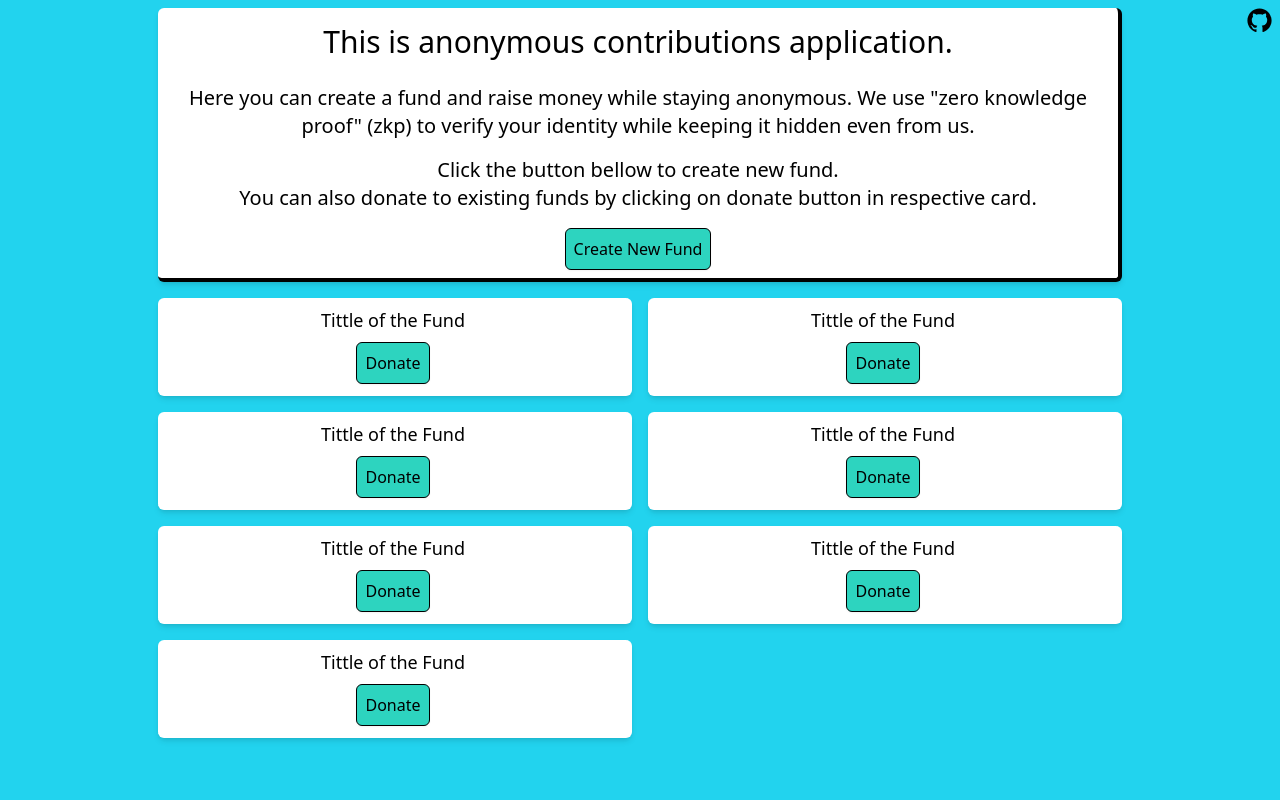
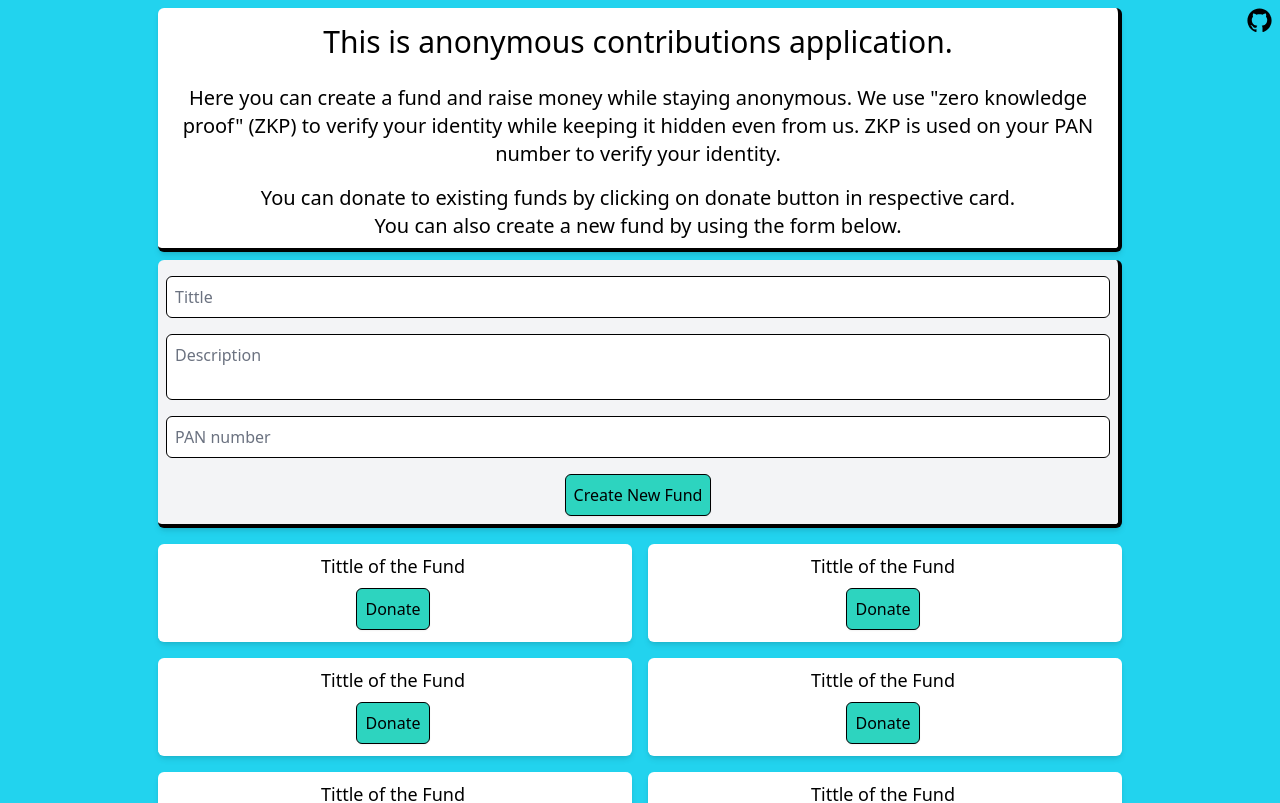
Before and after one commit to nisargsc/contribution-app, a Next.js app: page / in a window 1280 px wide. Shown: the top 803 px of the page. Built offline with nearby package versions, Linux system fonts and the light colour scheme.

Commit message:
new fund form added

```diff
--- a/components/donation_card.js
+++ b/components/donation.js
@@ -1,4 +1,4 @@
-const DonationCard = ({i}) => {
+const Donation = ({i}) => {
     return (
         <div className="m-1 flex border border-gray-400 bg-white rounded-md shadow-sm">
             <span className="m-2"> Amount of {i} added to the fund </span>
@@ -6,4 +6,4 @@ const DonationCard = ({i}) => {
         )
     }
 
-export default DonationCard;
+export default Donation;
--- /dev/null
+++ b/components/newfundform_card.js
@@ -0,0 +1,14 @@
+const NewFundFormCard = () => {
+    return (
+            <div className="newfundform-card flex flex-col pt-2">
+                <input type="text" placeholder="Tittle" className="input"></input>
+                <textarea type="text" placeholder="Description" className="input min-h-[3.5rem] resize-none focus:resize-y overflow-y-auto"></textarea>
+                <input type="password" placeholder="PAN number" className="input"></input>
+                <div className="flex justify-center">
+                    <button className="button font-medium"> <a> Create New Fund </a></button>
+                </div>
+            </div>
+        )
+    }
+
+export default NewFundFormCard;
--- a/components/tittle_card.js
+++ b/components/tittle_card.js
@@ -1,20 +1,20 @@
-const TittleCard = ({children}) => {
+const TittleCard = () => {
     return (
-        <div className="tittle-card flex items-center  flex-col">
+        <div className="tittle-card flex items-center flex-col">
             <p className="m-4 text-center text-3xl">
                 <span>This is anonymous contributions application.</span>
             </p>
             <p className="m-2 text-center text-xl">
                 <span>
                     Here you can create a fund and raise money while staying anonymous.
-                    We use "zero knowledge proof" (zkp) to verify your identity while keeping it hidden even from us.
+                    We use "zero knowledge proof" (ZKP) to verify your identity while keeping it hidden even from us.
+                    ZKP is used on your PAN number to verify your identity.
                 </span>
             </p>
             <p className="m-2 text-center text-xl">
-                <span>Click the button bellow to create new fund.</span>
-                <span className="block">You can also donate to existing funds by clicking on donate button in respective card.</span>
+                <span>You can donate to existing funds by clicking on donate button in respective card.</span>
+                <span className="block">You can also create a new fund by using the form below.</span>
             </p>
-            <a className="mt-auto"><button className="button font-medium">Create New Fund</button></a>
         </div>
         )
     }
--- a/pages/funds/[id].js
+++ b/pages/funds/[id].js
@@ -1,5 +1,5 @@
 import Link from "next/link";
-import DonationCard from "../../components/donation_card";
+import Donation from "../../components/donation";
 import FullpageCard from "../../components/fullpage_card";
 
 export default function FundDetails() {
@@ -22,18 +22,18 @@ export default function FundDetails() {
 
                 <div className="m-responsive flex flex-col lg:flex-row border border-gray-300 bg-gray-100 rounded-md shadow-sm">
                     <input type="number" placeholder="Amount" className="input flex-1"></input>
-                    <input type="password" placeholder="PAN Number" className="input flex-1"></input>
+                    <input type="password" placeholder="PAN number" className="input flex-1"></input>
                     <button className="button w-fit"> <a> Donate </a></button>
                 </div>
 
                 <span className="m-2 text-xl text-center font-medium"> Previous Donations </span>
-                <div className="flex flex-col-reverse max-h-60 overflow-y-auto m-responsive border border-gray-300 bg-gray-100 rounded-md shadow-sm">
-                    <DonationCard i="1" />
-                    <DonationCard i="2"/>
-                    <DonationCard i="3"/>
-                    <DonationCard i="4"/>
-                    <DonationCard i="5"/>
-                    <DonationCard i="6"/>
+                <div className="flex flex-col-reverse min-h-[4rem] max-h-60 overflow-y-auto m-responsive border border-gray-300 bg-gray-100 rounded-md shadow-sm">
+                    <Donation i="1" />
+                    <Donation i="2"/>
+                    <Donation i="3"/>
+                    <Donation i="4"/>
+                    <Donation i="5"/>
+                    <Donation i="6"/>
                 </div>
             </div>
         </FullpageCard>
--- a/pages/index.js
+++ b/pages/index.js
@@ -1,11 +1,13 @@
 import Link from "next/link";
 import FundCard from "../components/fund_card";
+import NewFundFormCard from "../components/newfundform_card";
 import TittleCard from "../components/tittle_card";
 
 export default function Home() {
     return (
         <>
             <TittleCard />
+            <NewFundFormCard />
             <div className="grid grid-cols-1 lg:grid-cols-2">
                 <FundCard />
                 <FundCard />
--- a/styles/globals.css
+++ b/styles/globals.css
@@ -9,6 +9,10 @@
 
 .tittle-card {
     @apply card border-4 border-black border-t-0 border-l-0;
+}
+
+.newfundform-card {
+    @apply m-2 bg-gray-100 shadow-md rounded-md border-4 border-black border-t-0 border-l-0
 }
 
 .fund-card {
@@ -24,9 +28,14 @@
         rounded-md shadow-sm transition ease-in-out hover:scale-105;
 }
 
+.button-without-scale {
+    @apply m-2 p-2 bg-teal-400 hover:bg-teal-100  border border-black
+        rounded-md shadow-sm transition ease-in-out;
+}
+
 .input {
     @apply m-2 p-2 font-light rounded-md border border-black focus:outline-none
-        focus:placeholder-gray-300 text-gray-500 placeholder-gray-500;
+        focus:placeholder-gray-300 placeholder-gray-500;
 }
 
 .m-responsive {
```
